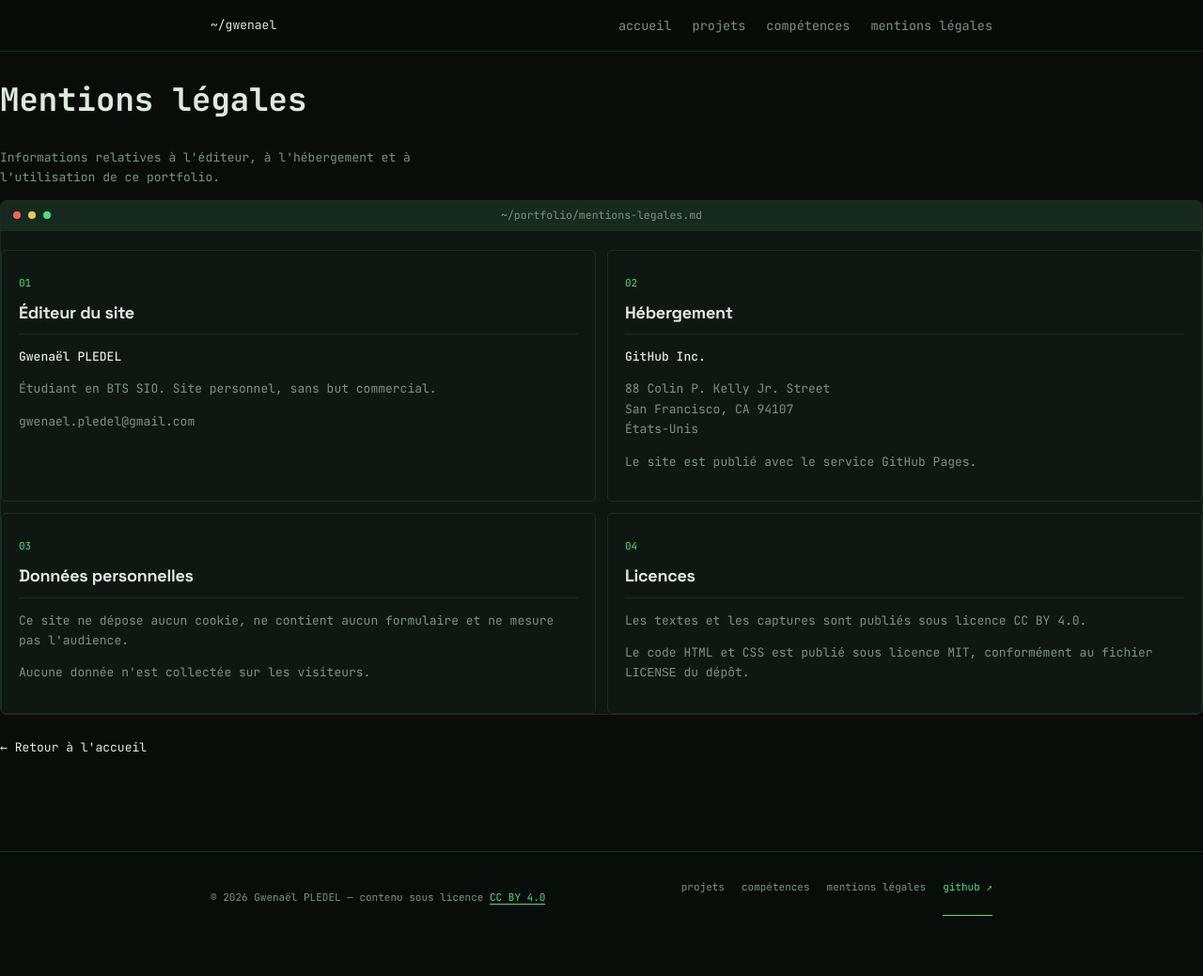
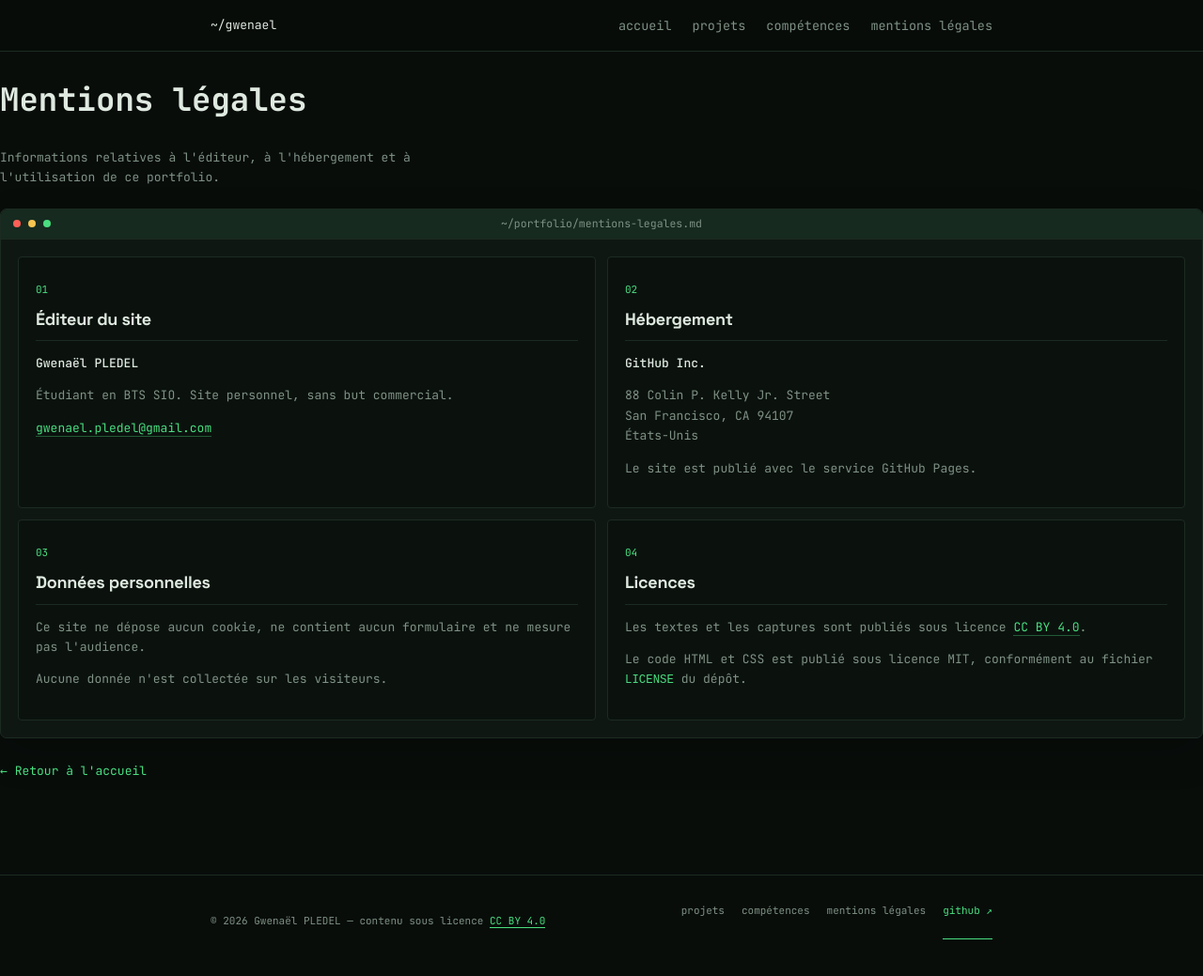
Before and after one commit to vzsca/Portfolio-Gwenael, a Jekyll site: the page built from mentions-legales.md, in a window 1280 px wide and 1040 px high. Shown: the whole window at 94% size. Built offline with Jekyll 4.4.1, drawn with Linux system fonts in a browser that asks for light colours.

Commit message:
Refine legal page terminal styling

```diff
--- a/css/style.css
+++ b/css/style.css
@@ -131,15 +131,23 @@ main > article img { display: block; max-width: 100%; height: auto; border: 1px
 .comp-liste { display: flex; flex-wrap: wrap; gap: 8px; align-items: center; margin: 18px 0; }
 .comp { display: inline-block; border: 1px solid var(--line); background: var(--panel); color: var(--green); padding: 4px 8px; border-radius: 3px; font-size: 12px; }
 .legal-intro { max-width: 65ch; color: var(--muted); font-size: 13px; }
-.legal-grid { display: grid; grid-template-columns: repeat(2, minmax(0, 1fr)); gap: 12px; margin-top: 20px; }
-.legal-card { background: var(--panel); border: 1px solid var(--line); border-radius: 5px; padding: 18px; }
+.legal-terminal { margin-top: 22px; box-shadow: 0 16px 40px rgba(0,0,0,.18); }
+.legal-grid { display: grid; grid-template-columns: repeat(2, minmax(0, 1fr)); gap: 12px; margin: 0; padding: 18px; }
+.legal-card { min-width: 0; background: #0b120e; border: 1px solid var(--line); border-radius: 4px; padding: 18px; transition: border-color .15s, background .15s; }
+.legal-card:hover { border-color: rgba(74,222,128,.35); background: #0d1510; }
 .legal-card h2 { margin: 8px 0 12px; font-size: 18px; }
 .legal-card p { color: var(--muted); font-size: 13px; overflow-wrap: anywhere; }
 .legal-card strong { color: var(--text); font-weight: 500; }
+.legal-card a { color: var(--green); border-bottom: 1px solid rgba(74,222,128,.35); overflow-wrap: anywhere; }
+.legal-card a:hover { border-bottom-color: var(--green); }
+.legal-card code { color: var(--green); font-size: .95em; }
 .legal-label { color: var(--green); font-size: 11px; }
 .legal-back { margin-top: 24px; font-size: 13px; }
+.legal-back a { color: var(--green); }
+.legal-back a:hover { text-decoration: underline; text-underline-offset: 4px; }
 .projet-section { margin: 18px 0; }
 @media (max-width: 640px) {
   main > article { padding: 20px 18px 0; }
-  .legal-grid { grid-template-columns: 1fr; }
+  .legal-grid { grid-template-columns: 1fr; padding: 12px; }
+  .legal-card { padding: 15px; }
 }
```
